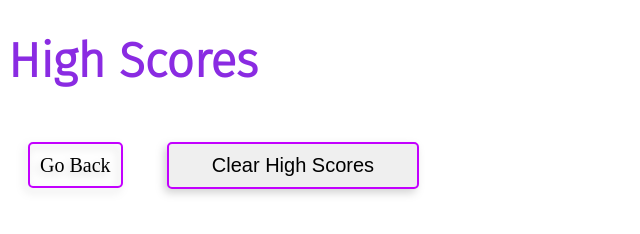
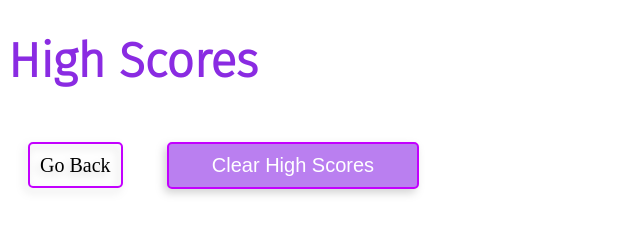
Before and after one commit to connbstro/API-Code_Quiz, a plain HTML site: page scores/index.html in a window 1280 px wide. In both pictures the pointer is over the button "Clear High Scores". Shown: the whole page, without its empty margins (0-640 px from the left). Drawn offline with Linux system fonts and the light colour scheme; a web font is replaced by a local one.

Commit message:
button styles

```diff
--- a/assets/style.css
+++ b/assets/style.css
@@ -94,3 +94,9 @@ a:hover {
     filter: drop-shadow(-3px 4px 4px lightgray);
     cursor: pointer;
 }
+
+#clear:hover,
+#clear:focus {
+    background-color: rgb(186, 127, 240);
+    color: white;
+}
--- a/scores/index.html
+++ b/scores/index.html
@@ -9,7 +9,7 @@
       href="https://fonts.googleapis.com/css2?family=Amatic+SC&family=Edu+QLD+Beginner&family=Fira+Sans:wght@300&display=swap"
       rel="stylesheet"
     />
-    <link rel="stylesheet" href="/assets/style.css">
+    <link rel="stylesheet" href="/assets/style.css" />
     <meta name="viewport" content="width=device-width, initial-scale=1.0" />
     <title>Scores</title>
   </head>
```
